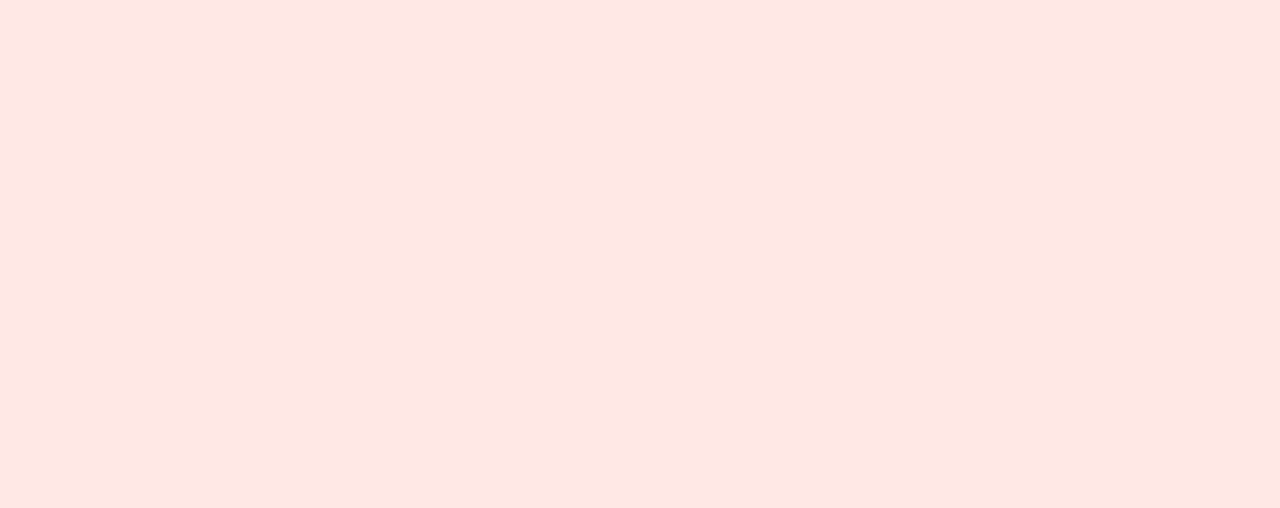
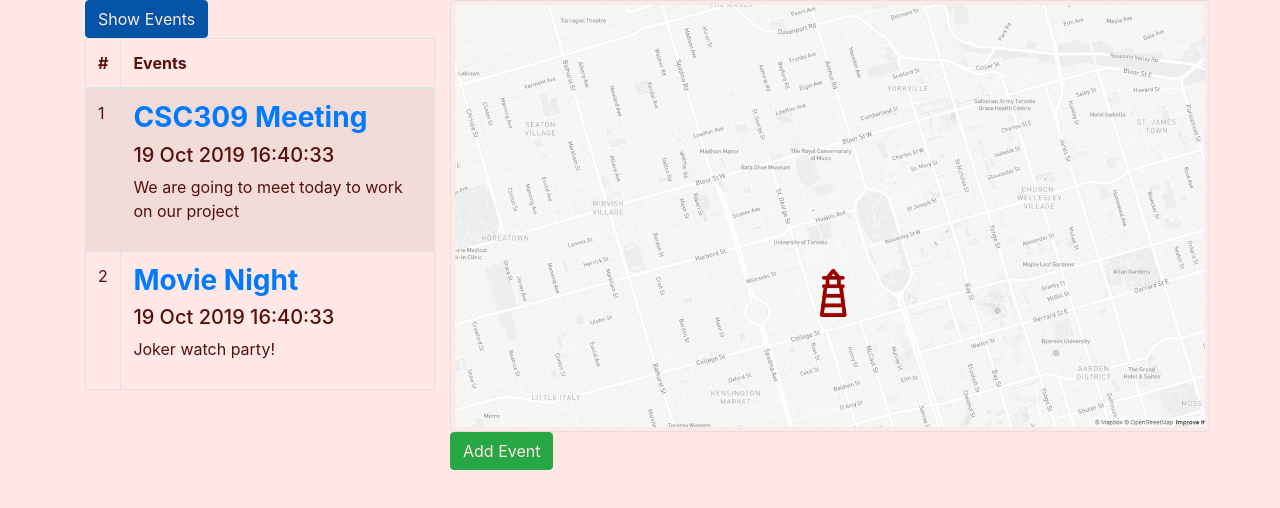
Before and after one commit to OscBacon/beacon-front, a React (Create React App) app: page /home in a window 1280 px wide. Shown: the top 508 px of the page. Built offline with nearby package versions, Linux system fonts and the light colour scheme.

Commit message:
Add the Home page.

```diff
--- a/package.json
+++ b/package.json
@@ -6,6 +6,8 @@
     "@fortawesome/fontawesome-svg-core": "^1.2.25",
     "@fortawesome/free-solid-svg-icons": "^5.11.2",
     "@fortawesome/react-fontawesome": "^0.1.7",
+    "@material-ui/core": "^4.5.1",
+    "@material-ui/icons": "^4.5.1",
     "bootstrap": "^4.3.1",
     "node-sass": "^4.13.0",
     "react": "^16.10.2",
--- a/src/components/home/Home.js
+++ b/src/components/home/Home.js
@@ -1,9 +1,219 @@
 import React from 'react';
+import '../../styles/Home.css';
+import Container from 'react-bootstrap/Container';
+import Row from 'react-bootstrap/Row';
+import Col from 'react-bootstrap/Col';
+import Table from 'react-bootstrap/Table';
+import Image from 'react-bootstrap/Image';
+import Button from 'react-bootstrap/Button';
+import Modal from 'react-bootstrap/Modal';
+import dummyEvents from '../../static/dummyEvents';
+import TextField from '@material-ui/core/TextField';
+
 
 class Home extends React.Component {
-    render() {
-        return null;
+  state = {
+    events: [],
+    showEvents: true,
+    openNewEventForm: false,
+    newEvent: {
+      title: "",
+      date: "",
+      description: ""
     }
+  }
+
+  componentDidMount() {
+    this.getEvents();
+  }
+
+  // API call to get all of the events for the side bar
+  getEvents() {
+    this.setState({ events: dummyEvents });
+  }
+
+  getEventTable() {
+    const { events } = this.state;
+    const rows = [];
+    let rowNum = 1;
+
+    events.forEach((event) => {
+      rows.push(
+        <tr>
+          <td>{rowNum}</td>
+          <td>
+            <h3>
+              <a id='eventTitle' href='/event'>{event.title}</a>
+            </h3>
+            <h5>{this.convertTime(event.date)}</h5>
+            <p>{event.description}</p>
+          </td>
+        </tr>
+      )
+
+      rowNum++;
+    });
+
+    return (
+      <div>
+        <Table striped bordered hover>
+          <thead>
+            <tr>
+              <th>#</th>
+              <th>Events</th>
+            </tr>
+          </thead>
+          <tbody>
+            {rows}
+          </tbody>
+        </Table>
+      </div >
+    );
+  }
+
+  convertTime(time_stamp) {
+    const a = new Date(time_stamp * 1000);
+    const months = ['Jan', 'Feb', 'Mar', 'Apr', 'May', 'Jun', 'Jul', 'Aug', 'Sep', 'Oct', 'Nov', 'Dec'];
+    const year = a.getFullYear();
+    const month = months[a.getMonth()];
+    const date = a.getDate();
+    const hour = a.getHours();
+    const min = a.getMinutes();
+    const sec = a.getSeconds();
+    const time = date + ' ' + month + ' ' + year + ' ' + hour + ':' + min + ':' + sec;
+    return time;
+  }
+
+  getMap() {
+    return (
+      <Image src={require('../../static/homePageMap.png')} thumbnail />
+    );
+  }
+
+  getNewEventForm() {
+    return (
+      <div>
+        <Row>
+          <Col md={{ span: 6, offset: 3 }}>
+            <TextField
+              id="outlined-name"
+              label="Title"
+              margin="normal"
+              variant="filled"
+              onInput={this.inputEventTitle}
+            />
+          </Col>
+        </Row>
+        <Row>
+          <Col md={{ span: 6, offset: 3 }}>
+            <TextField
+              id="outlined-name"
+              label="Date"
+              margin="normal"
+              variant="filled"
+              onInput={this.inputEventDate}
+            />
+          </Col>
+        </Row>
+        <Row>
+          <Col md={{ span: 6, offset: 3 }}>
+
+            <TextField
+              id="filled-full-width"
+              label="Description"
+              margin="normal"
+              variant="filled"
+              onInput={this.inputEventDescription}
+            />
+          </Col>
+        </Row>
+      </div>
+    );
+  }
+
+  handleEventToggle = () => {
+    const { showEvents } = this.state;
+    this.setState({ showEvents: !showEvents });
+  }
+  handleAddNewEvent = () => {
+    this.setState({ openNewEventForm: true });
+  }
+
+  handleNewEventClose = () => {
+    this.setState({ openNewEventForm: false });
+  }
+
+  handleNewEventSave = () => {
+    const { events, newEvent } = this.state;
+    events.push({ ...newEvent });
+    this.setState({ events });
+  }
+
+  inputEventTitle = (event) => {
+    const { newEvent } = this.state;
+    newEvent.title = event.target.value;
+    this.setState({ newEvent });
+  }
+
+  inputEventDate = (event) => {
+    const { newEvent } = this.state;
+    newEvent.date = event.target.value;
+    this.setState({ newEvent });
+  }
+
+  inputEventDescription = (event) => {
+    const { newEvent } = this.state;
+    newEvent.description = event.target.value;
+    this.setState({ newEvent });
+  }
+
+  render() {
+    const { showEvents, openNewEventForm } = this.state;
+
+    return (
+      <Container>
+        <Row>
+          <Modal show={openNewEventForm} onHide={this.handleNewEventClose}>
+            <Modal.Header closeButton>
+              <Modal.Title>Add a new event</Modal.Title>
+            </Modal.Header>
+            <Modal.Body>{this.getNewEventForm()}</Modal.Body>
+            <Modal.Footer>
+              <Button variant="secondary" onClick={this.handleNewEventClose}>
+                Close
+          </Button>
+              <Button variant="primary" onClick={this.handleNewEventSave}>
+                Add
+          </Button>
+            </Modal.Footer>
+          </Modal>
+        </Row>
+        <Row>
+          <Col sm={4}>
+            <div>
+              <Button
+                onClick={this.handleEventToggle}
+              >Show Events</Button>
+              <div>
+                {showEvents && this.getEventTable()}
+              </div>
+            </div>
+          </Col>
+          <Col sm={8}>
+            <Row>
+              {this.getMap()}
+            </Row>
+            <Row>
+              <Button
+                variant="success"
+                onClick={this.handleAddNewEvent}
+              >Add Event</Button>
+            </Row>
+          </Col>
+        </Row>
+      </Container>
+    )
+  }
 }
 
 export default Home;
--- a/src/static/dummyEvents.js
+++ b/src/static/dummyEvents.js
@@ -1,3 +1,4 @@
 export default [
-    {title: "CSC309 Meeting", date: 1571503233, description: "We are going to meet today to work on our project"}
+    {title: "CSC309 Meeting", date: 1571503233, description: "We are going to meet today to work on our project"},
+    {title: "Movie Night", date: 1571503233, description: "Joker watch party!"}
 ]
--- /dev/null
+++ b/src/styles/Home.css
@@ -0,0 +1,5 @@
+#eventTitle {
+    font-weight: bold;
+    text-decoration: none;
+    color: #007bff;
+}
```
Also changed, not shown: src/static/homePageMap.png (added), 1 other file (tests, documents, lock files or other folders).
